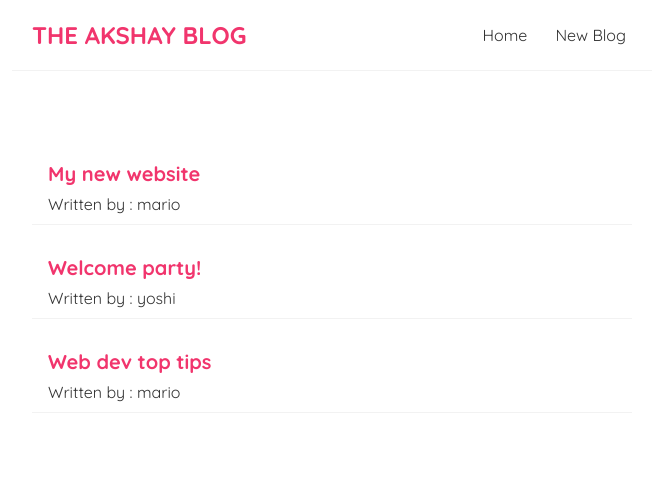
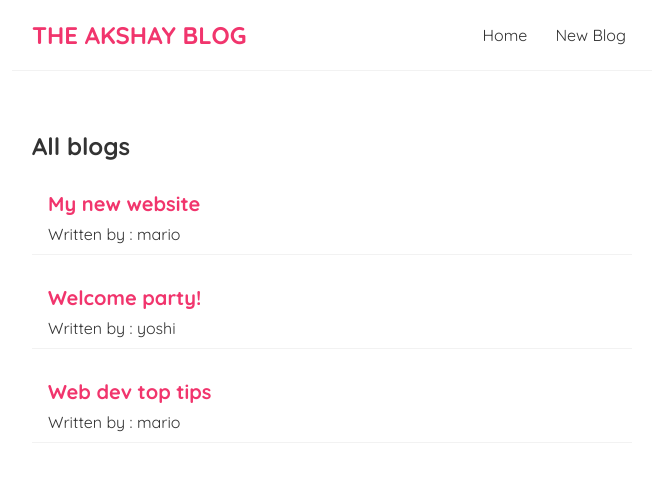
Before and after one commit to Akshay-C-A/newapp, a React (Create React App) app: page / in a window 1280 px wide. Shown: the top 482 px of the page, without its empty margins (308-971 px from the left). Built offline with nearby package versions, Linux system fonts and the light colour scheme.

Commit message:
#11 props

```diff
--- /dev/null
+++ b/src/BlogList.js
@@ -0,0 +1,17 @@
+const BlogList = (props) => {
+    const blogs = props.blogs
+    const title = props.title
+    return (
+        <div className="blog-list">
+            <h2>{title}</h2>
+            {blogs.map( (blog) => (
+                <div className="blog-preview" key={blog.id}>
+                    <h2>{blog.title}</h2>
+                    <p>Written by : {blog.author}</p>
+                </div>
+            ))}
+        </div>
+    );
+}
+
+export default BlogList;
--- a/src/Home.js
+++ b/src/Home.js
@@ -1,4 +1,5 @@
 import { useState } from "react";
+import BlogList from "./BlogList";
 
 // const Home = () => {
 //     // const handleClick = () =>{
@@ -39,12 +40,7 @@
 
     return (
         <div className="home">
-            {blogs.map( (blog) => (
-                <div className="blog-preview" key={blog.id}>
-                    <h2>{blog.title}</h2>
-                    <p>Written by : {blog.author}</p>
-                </div>
-            ))}
+            <BlogList blogs={blogs} title="All blogs"/>
         </div>
     );
 }
```
